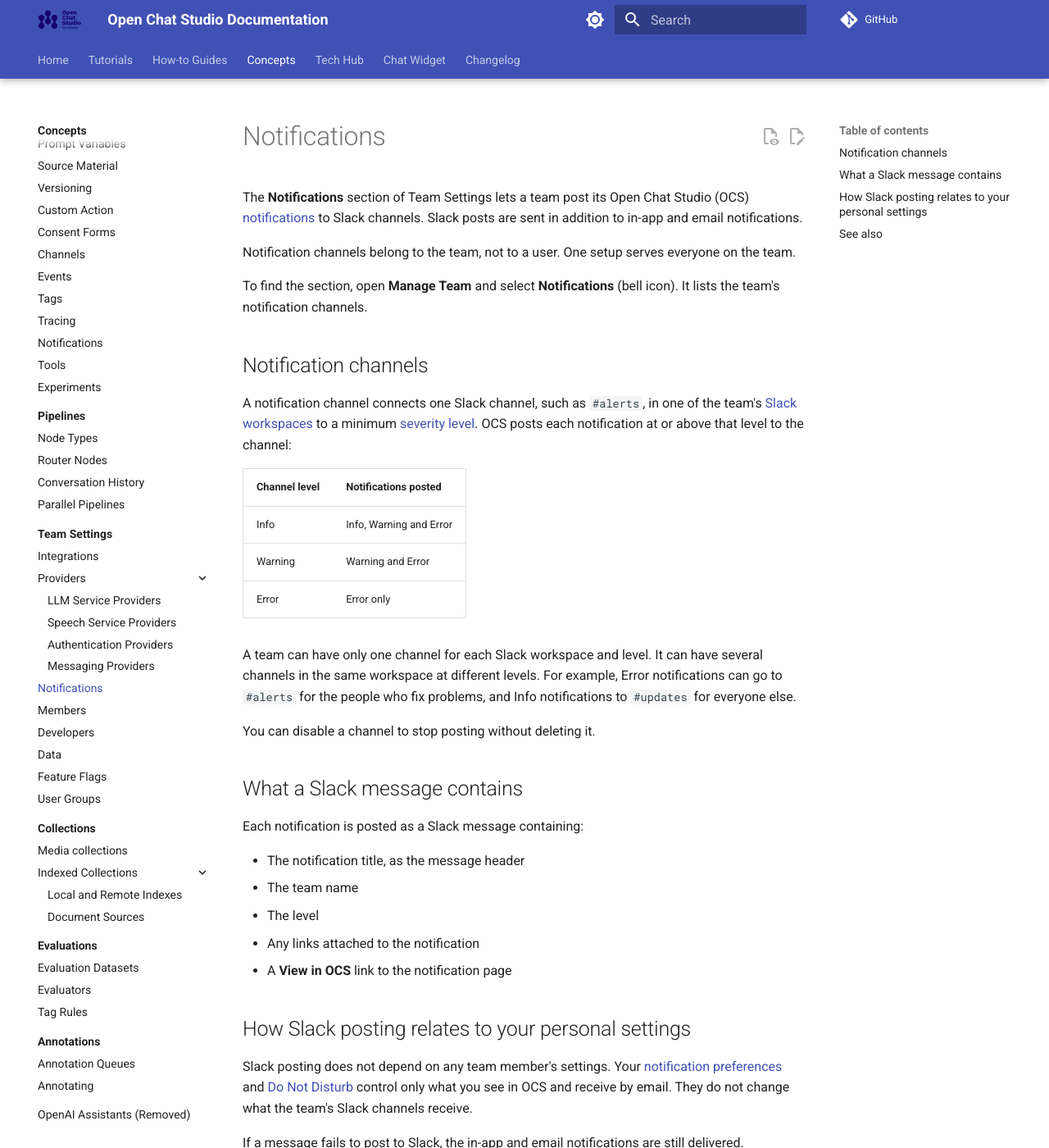
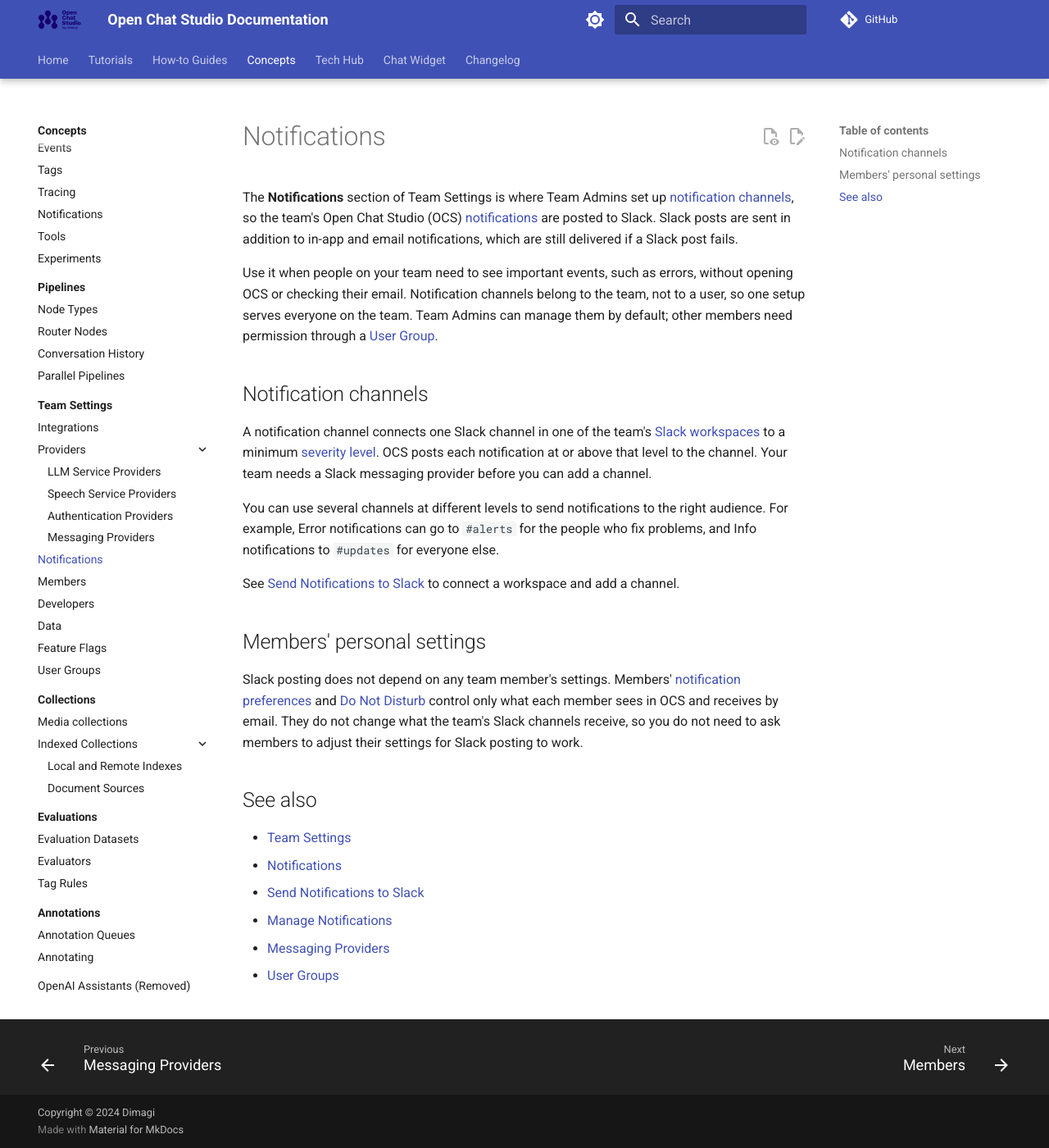
Before and after one commit to dimagi/open-chat-studio-docs, an MkDocs documentation site: the page built from docs/concepts/team/notifications.md, in a window 1280 px wide and 1400 px high. Shown: the whole window at 82% size. Built offline with MkDocs 1.6.1 and Material for MkDocs 9.7.7, drawn with Linux system fonts in a browser that asks for light colours; a script that is not in the unit is left out; comment, search, counter and statistics services are not loaded; some of the changed text lies outside the part shown.

Commit message:
Reword slack notifications sections targeting a user who gets notifications

```diff
--- a/docs/concepts/team/notifications.md
+++ b/docs/concepts/team/notifications.md
@@ -1,55 +1,34 @@
 # Notifications
 
-The **Notifications** section of Team Settings lets a team post its Open Chat Studio (OCS) [notifications](../notifications.md) to Slack channels.
-Slack posts are sent in addition to in-app and email notifications.
+The **Notifications** section of Team Settings is where Team Admins set up [notification channels](#notification-channels), so the team's Open Chat Studio (OCS) [notifications](../notifications.md) are posted to Slack.
+Slack posts are sent in addition to in-app and email notifications, which are still delivered if a Slack post fails.
 
-Notification channels belong to the team, not to a user.
-One setup serves everyone on the team.
-
-To find the section, open **Manage Team** and select **Notifications** (bell icon).
-It lists the team's notification channels.
+Use it when people on your team need to see important events, such as errors, without opening OCS or checking their email.
+Notification channels belong to the team, not to a user, so one setup serves everyone on the team.
+Team Admins can manage them by default; other members need permission through a [User Group](groups.md).
 
 ## Notification channels
 
-A notification channel connects one Slack channel, such as `#alerts`, in one of the team's [Slack workspaces](messaging_providers.md) to a minimum [severity level](../notifications.md#severity-levels).
-OCS posts each notification at or above that level to the channel:
+A notification channel connects one Slack channel in one of the team's [Slack workspaces](messaging_providers.md#slack-providers-and-team-notifications) to a minimum [severity level](../notifications.md#severity-levels).
+OCS posts each notification at or above that level to the channel.
+Your team needs a Slack messaging provider before you can add a channel.
 
-| Channel level | Notifications posted    |
-|---------------|-------------------------|
-| Info          | Info, Warning and Error |
-| Warning       | Warning and Error       |
-| Error         | Error only              |
-
-A team can have only one channel for each Slack workspace and level.
-It can have several channels in the same workspace at different levels.
+You can use several channels at different levels to send notifications to the right audience.
 For example, Error notifications can go to `#alerts` for the people who fix problems, and Info notifications to `#updates` for everyone else.
 
-You can disable a channel to stop posting without deleting it.
+See [Send Notifications to Slack](../../how-to/send_notifications_to_slack.md) to connect a workspace and add a channel.
 
-## What a Slack message contains
-
-Each notification is posted as a Slack message containing:
-
-- The notification title, as the message header
-- The team name
-- The level
-- Any links attached to the notification
-- A **View in OCS** link to the notification page
-
-## How Slack posting relates to your personal settings
+## Members' personal settings
 
 Slack posting does not depend on any team member's settings.
-Your [notification preferences](../../how-to/manage_notifications.md#set-your-notification-preferences) and [Do Not Disturb](../../how-to/manage_notifications.md#turn-on-do-not-disturb) control only what you see in OCS and receive by email.
-They do not change what the team's Slack channels receive.
-
-If a message fails to post to Slack, the in-app and email notifications are still delivered.
-
-To set up a channel, see [Send Notifications to Slack](../../how-to/send_notifications_to_slack.md).
+Members' [notification preferences](../../how-to/manage_notifications.md#set-your-notification-preferences) and [Do Not Disturb](../../how-to/manage_notifications.md#turn-on-do-not-disturb) control only what each member sees in OCS and receives by email.
+They do not change what the team's Slack channels receive, so you do not need to ask members to adjust their settings for Slack posting to work.
 
 ## See also
 
+- [Team Settings](index.md)
 - [Notifications](../notifications.md)
 - [Send Notifications to Slack](../../how-to/send_notifications_to_slack.md)
 - [Manage Notifications](../../how-to/manage_notifications.md)
 - [Messaging Providers](messaging_providers.md)
-- [Team Settings](index.md)
+- [User Groups](groups.md)
```
Also changed, not shown: docs/concepts/notifications.md (+3 -4 lines), docs/how-to/manage_notifications.md (+4 -4 lines).
